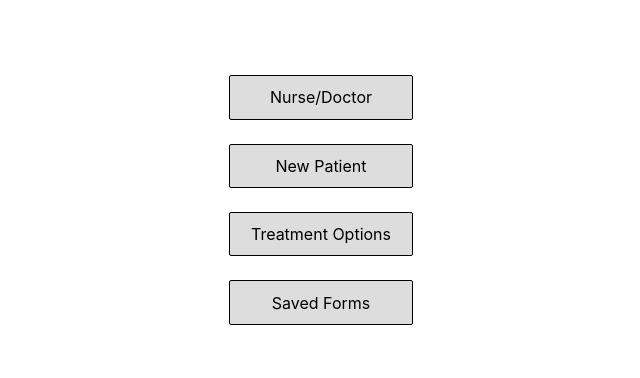
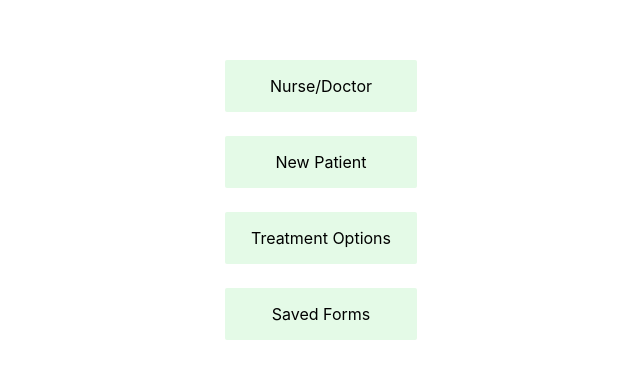
Before and after one commit to davidc360/colab8, a React (Create React App) app: page / in a window 1280 px wide. Shown: the part 200-578 px from the top of the page, without its empty margins (319-959 px from the left). Built offline with nearby package versions, Linux system fonts and the light colour scheme.

Commit message:
changed color

```diff
--- a/src/App.sass
+++ b/src/App.sass
@@ -1,22 +1,26 @@
 .App
-  text-align: center
+    text-align: center
+    max-width: 600px
+    margin-left: auto
+    margin-right: auto
+    display: flex
+    justify-content: center
 
-.Button
-    all: unset
-    cursor: pointer
-    border: 1px solid black
-    width: 10em
-    padding: 0.7em
-    background-color: rgb(221, 221, 221)
-    border-radius: 2px
-
-    &:hover
-      background-color: darken(rgb(221, 221, 221), 10% )
-
-.Home
+.column
     display: flex
     flex-direction: column
     justify-content: center
     align-items: center
     gap: 1.5em
     min-height: 100vh
+
+.Button
+    all: unset
+    cursor: pointer
+    width: 10em
+    padding: 1em
+    background-color: rgb(228, 250, 231)
+    border-radius: 2px
+
+    &:hover
+      background-color: darken(rgb(228, 250, 231), 10% )
--- a/src/Common.js
+++ b/src/Common.js
@@ -2,11 +2,14 @@ import {
     useNavigate,
 } from "react-router-dom"
 
-export function Button({ onClick, text, link }) {
+export function Button({ onClick, text, link, className, children }) {
     const navigate = useNavigate()
     return (
-        <button className="Button" onClick={() => { navigate(link) }}>
+        <button
+            className={"Button " + className}
+            onClick={() => { navigate(link) }}>
             {text}
+            {children}
         </button>
     );
 }
--- a/src/Home.js
+++ b/src/Home.js
@@ -2,7 +2,7 @@ import { Button } from './Common';
 
 function Home() {
     return (
-        <div className="Home">
+        <div className="Home column">
             <Button text="Nurse/Doctor" link="/worker"/>
             <Button text="New Patient" />
             <Button text="Treatment Options" />
--- a/src/Worker.js
+++ b/src/Worker.js
@@ -1,12 +1,18 @@
 import { Button } from "./Common"
+import './Worker.sass'
 
 function Worker() {
     return (
-        <div className="Doctor">
-            <div>Nurse/Doctor</div>
+        <div className="Doctor column">
+            <div className="worker-heading">Nurse/Doctor</div>
             <div className="doctor-list"></div>
-            <Button text="Last Name" />
-            <Button text="First Name" />
+            <div className="worker-buttons">
+                <Button text="Last Name" />
+                <Button className="worker-search">
+                    <img src="https://img.icons8.com/ios-glyphs/30/000000/search--v1.png"/>
+                </Button>
+                <Button text="First Name" />
+            </div>
         </div>
     )
 }
--- /dev/null
+++ b/src/Worker.sass
@@ -0,0 +1,19 @@
+.Doctor
+    width: 80%
+
+.worker-heading
+    font-size: 1.5em
+
+.worker-buttons
+    display: flex
+    flex-direction: column
+    justify-content: center
+    align-items: center
+    width: 80%
+
+.worker-search
+    height: 2em
+    width: 2em
+    border-radius: 50%
+    right: 0
+    align-self: flex-end
```
